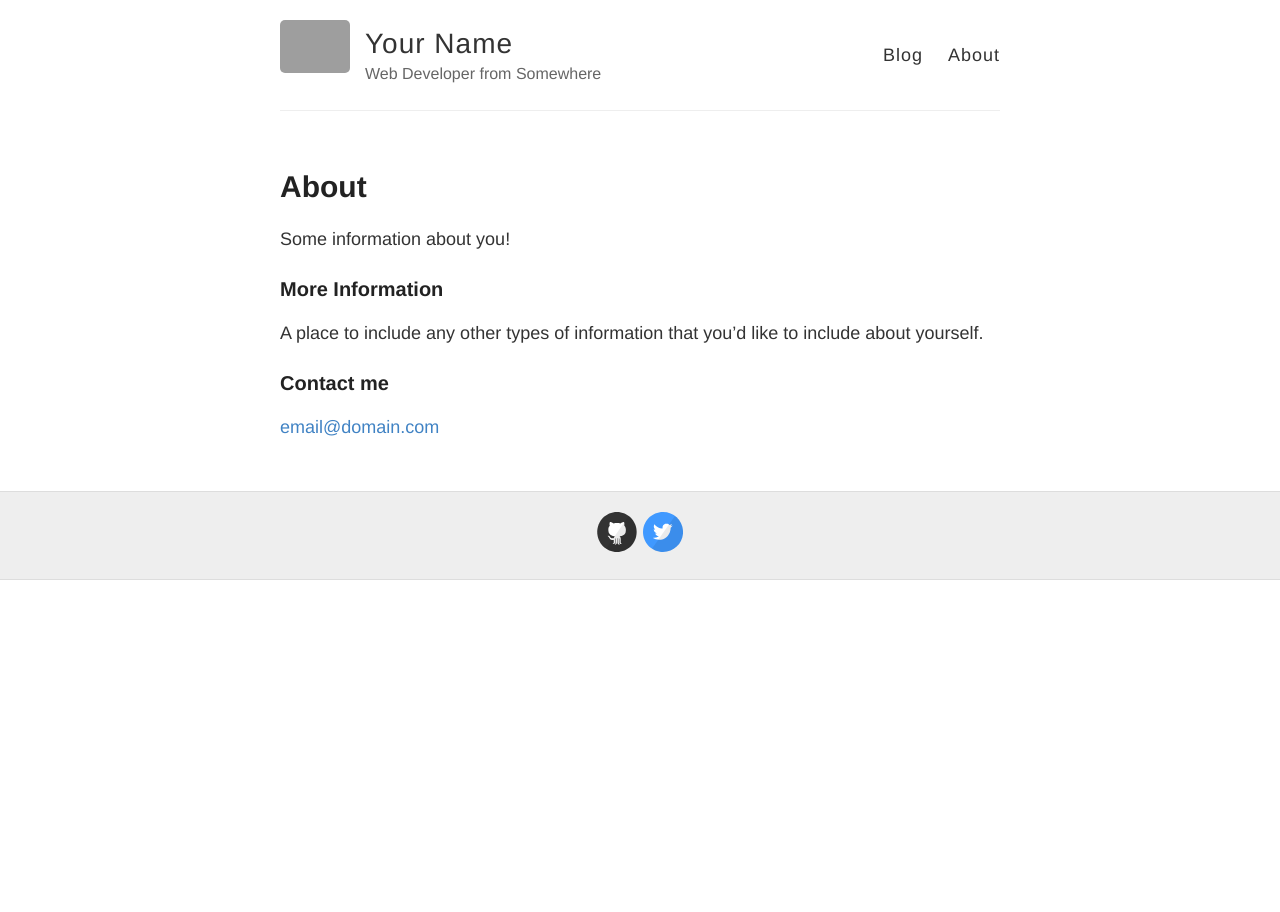
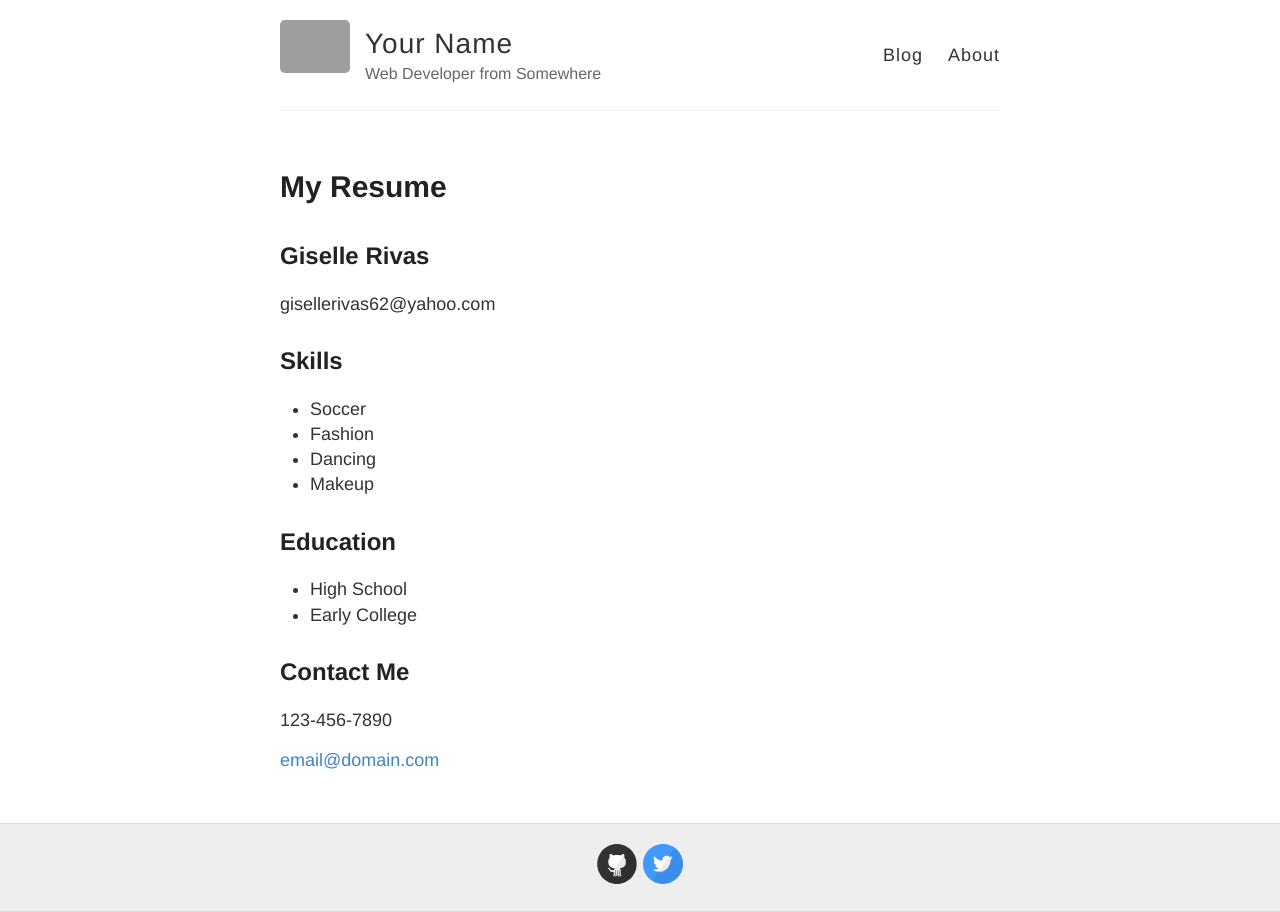
Before and after one commit to odaliss12/odaliss12.github.io, a Jekyll site: the page built from about.md, in a window 1280 px wide. Built offline with Jekyll 4.4.1, drawn with Linux system fonts in a browser that asks for light colours; grey boxes are pictures that could not be loaded.

Commit message:
Update about.md

```diff
--- a/about.md
+++ b/about.md
@@ -1,15 +1,23 @@
 ---
 layout: page
-title: About
+title: My Resume
 permalink: /about/
 ---
-
-Some information about you!
-
-### More Information
-
-A place to include any other types of information that you'd like to include about yourself.
-
-### Contact me
+<h2>Giselle Rivas</h2>
+<p>gisellerivas62@yahoo.com</p>
+<h2>Skills</h2>
+<ul>
+<li>Soccer</li>
+<li>Fashion</li>
+<li>Dancing</li>
+<li>Makeup</li>
+</ul>
+<h2>Education</h2>
+<ul>
+<li>High School</li>
+<li>Early College</li>
+</ul>
+<h2>Contact Me</h2>
+<p>123-456-7890</p>
 
 [email@domain.com](mailto:email@domain.com)
```
